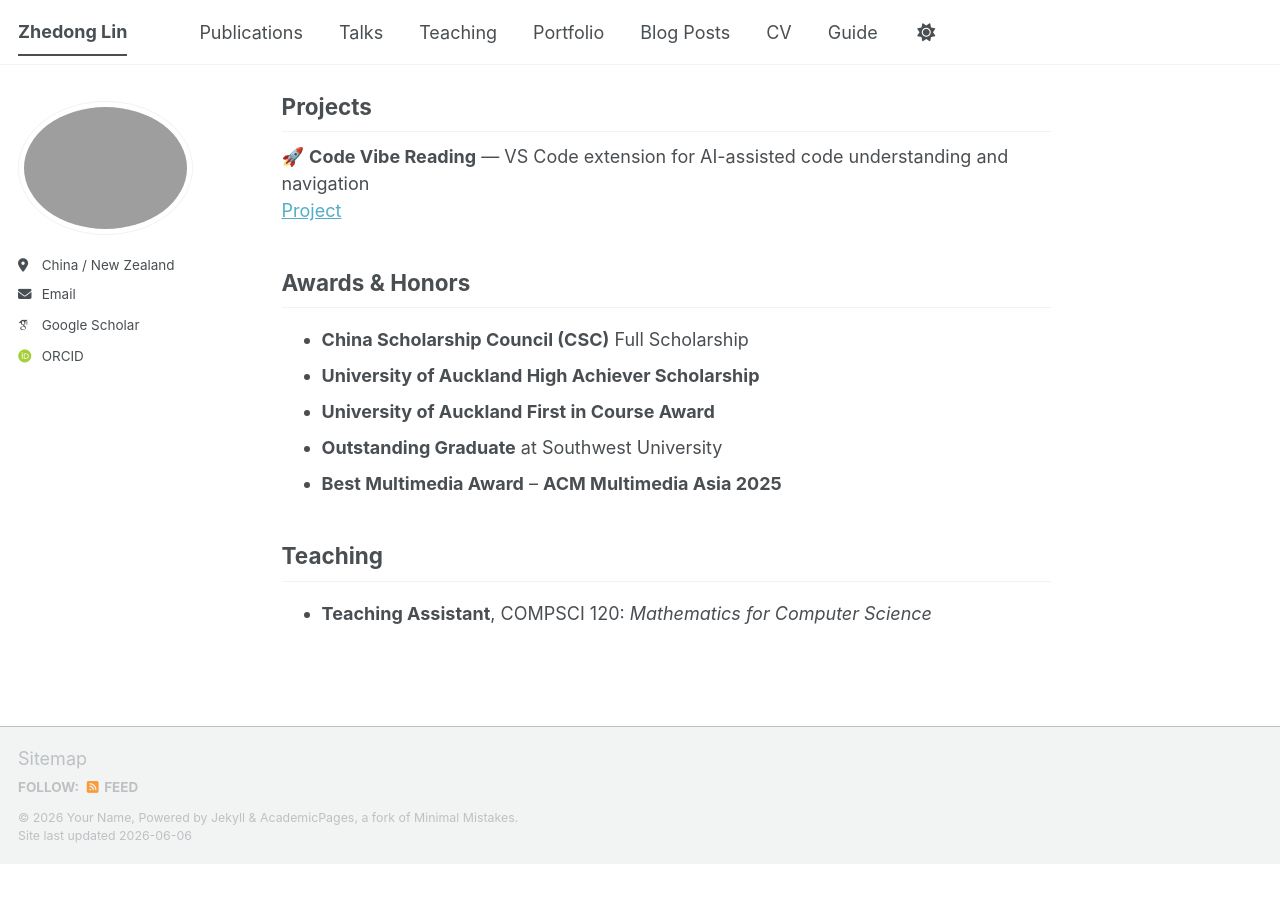
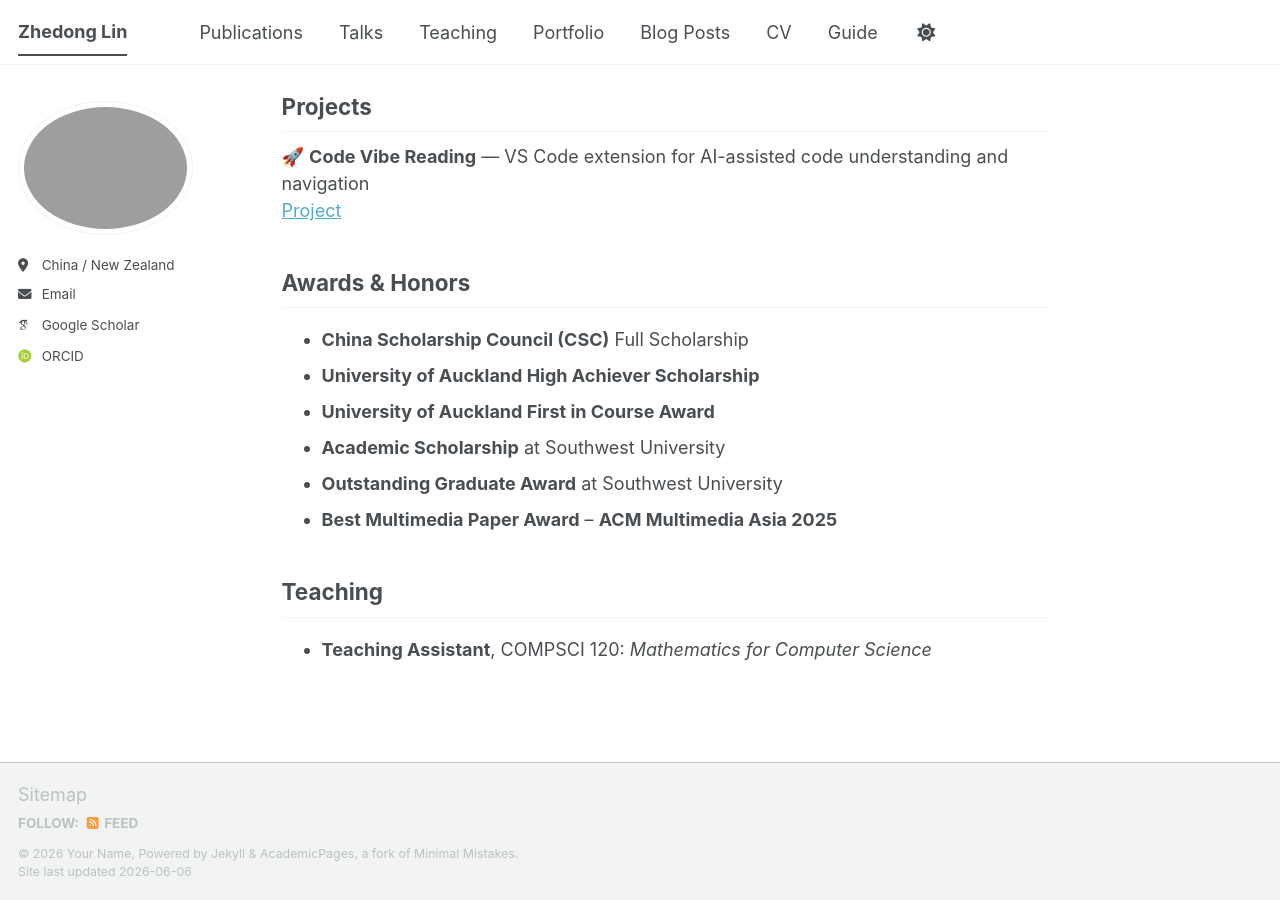
Before and after one commit to Zhedong-Lin/Zhedong-Lin.github.io, a Jekyll site: the page built from _pages/about.md, in a window 1280 px wide and 900 px high, scrolled down 1869 px. Built offline with Jekyll 4.4.1, drawn with Linux system fonts in a browser that asks for light colours; some web fonts are replaced; a script bundle is joined from its source files by our own code; library files that are not in the unit come from our copies; before the commit the page ends 2733 px from its top, so only the background shows below that.

Commit message:
Update about.md

```diff
--- a/_pages/about.md
+++ b/_pages/about.md
@@ -67,8 +67,9 @@ ACM Multimedia Asia 2025 (CCF-C, Best Multimedia Award)
 - **China Scholarship Council (CSC)** Full Scholarship
 - **University of Auckland High Achiever Scholarship**
 - **University of Auckland First in Course Award**
-- **Outstanding Graduate** at Southwest University
-- **Best Multimedia Award** – **ACM Multimedia Asia 2025**
+- **Academic Scholarship** at Southwest University
+- **Outstanding Graduate Award** at Southwest University
+- **Best Multimedia Paper Award** – **ACM Multimedia Asia 2025**
 
 
 ## Teaching
```
